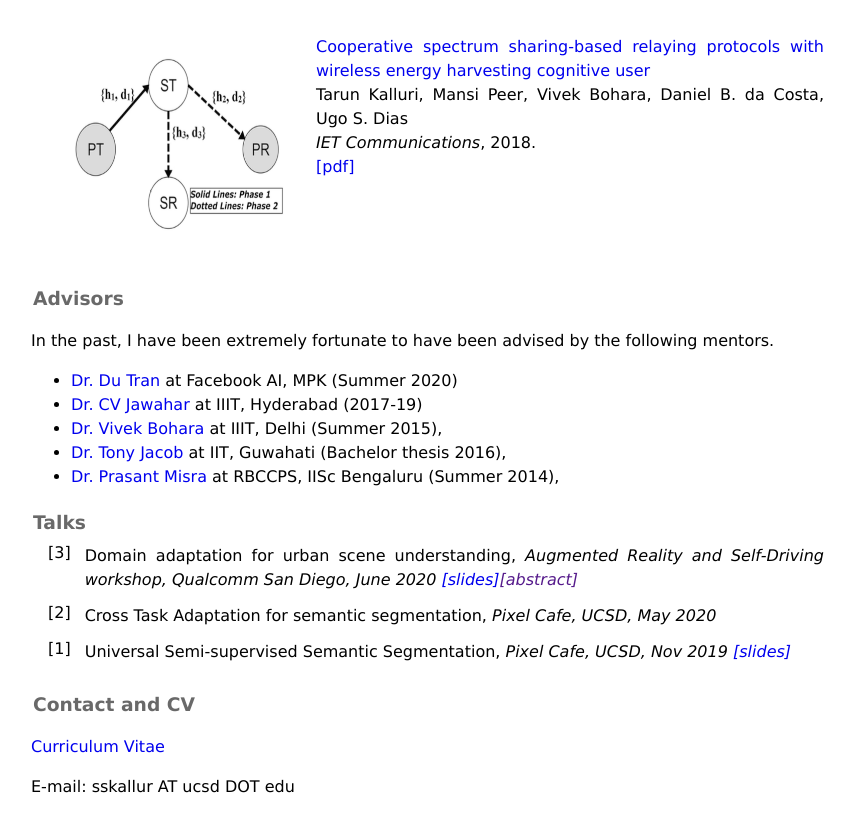
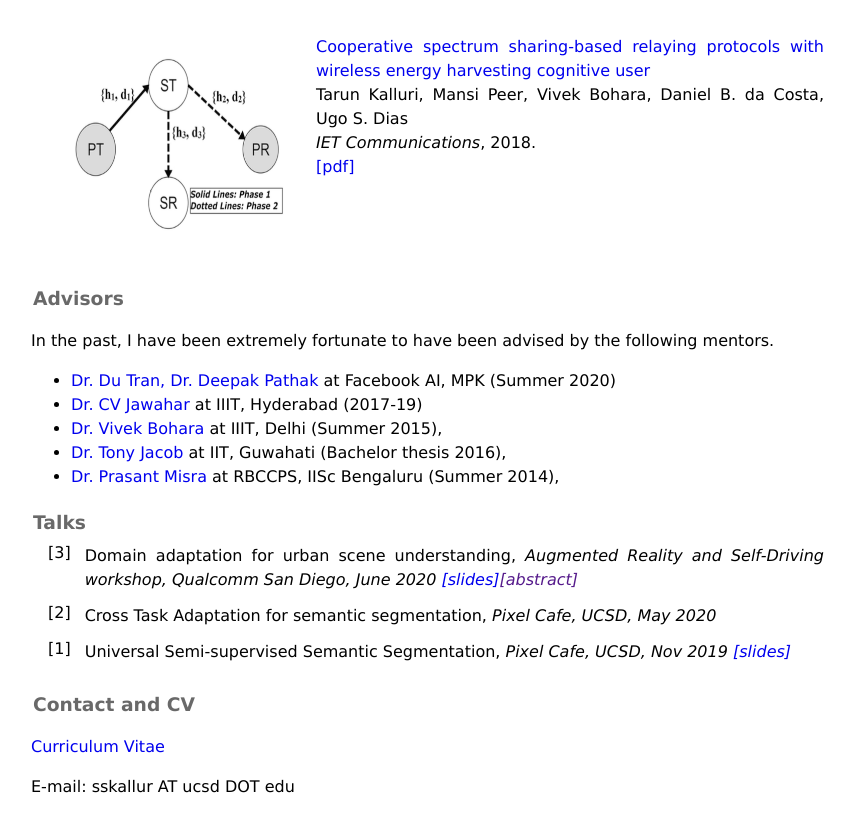
Before and after one commit to tarun005/tarun005.github.io, a Jekyll site: the page index.html, which Jekyll copies as it is, in a window 1280 px wide and 900 px high, scrolled down 1194 px, cut to the strip 63-895 px from the top of the window. Shown: the whole strip, without its empty margins (209-1064 px from the left). Built offline with Jekyll 4.4.1, drawn with Linux system fonts in a browser that asks for light colours.

Commit message:
Changed affl.

```diff
--- a/index.html
+++ b/index.html
@@ -151,7 +151,7 @@
 <p> In the past, I have been extremely fortunate to have been advised by the following mentors. </p>
 
 <UL>
-<LI> <a href="https://faculty.iiit.ac.in/~jawahar/index.html"> Dr. Du Tran </a> at Facebook AI, MPK (Summer 2020)
+<LI> <a href="https://dutran.github.io/"> Dr. Du Tran, <a href="https://www.cs.cmu.edu/~dpathak/"> Dr. Deepak Pathak </a> at Facebook AI, MPK (Summer 2020)
 <LI> <a href="https://faculty.iiit.ac.in/~jawahar/index.html"> Dr. CV Jawahar </a> at IIIT, Hyderabad (2017-19)
 <LI> <a href="https://sites.google.com/a/iiitd.ac.in/vivek-ashok-bohara/"> Dr. Vivek Bohara </a> at IIIT, Delhi (Summer 2015),
 <LI> <a href="https://www.iitg.ac.in/eee/tony.html"> Dr. Tony Jacob </a> at IIT, Guwahati (Bachelor thesis 2016),
```
